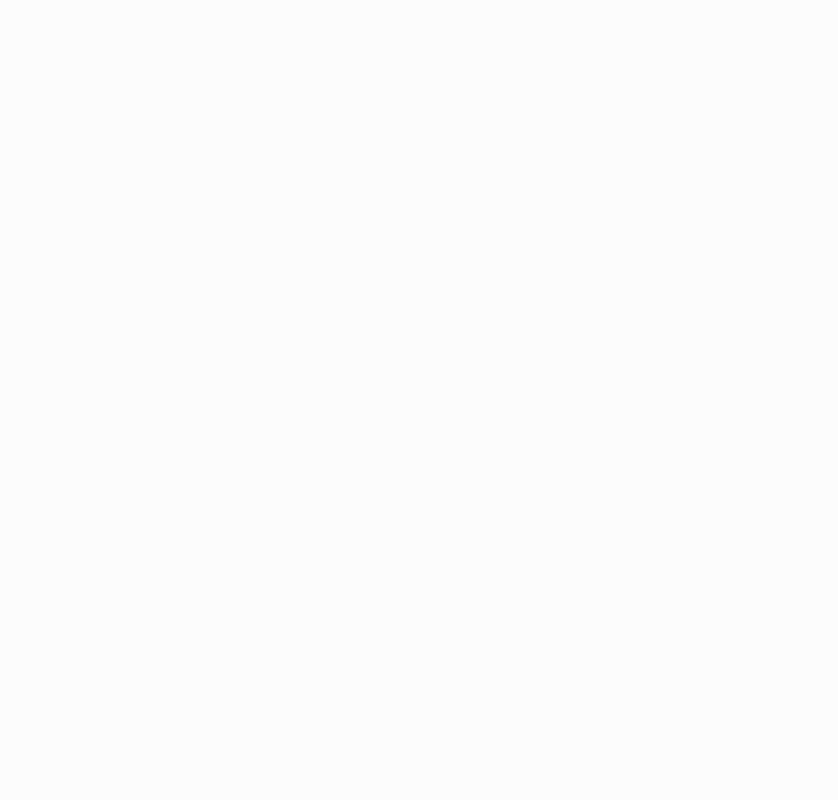
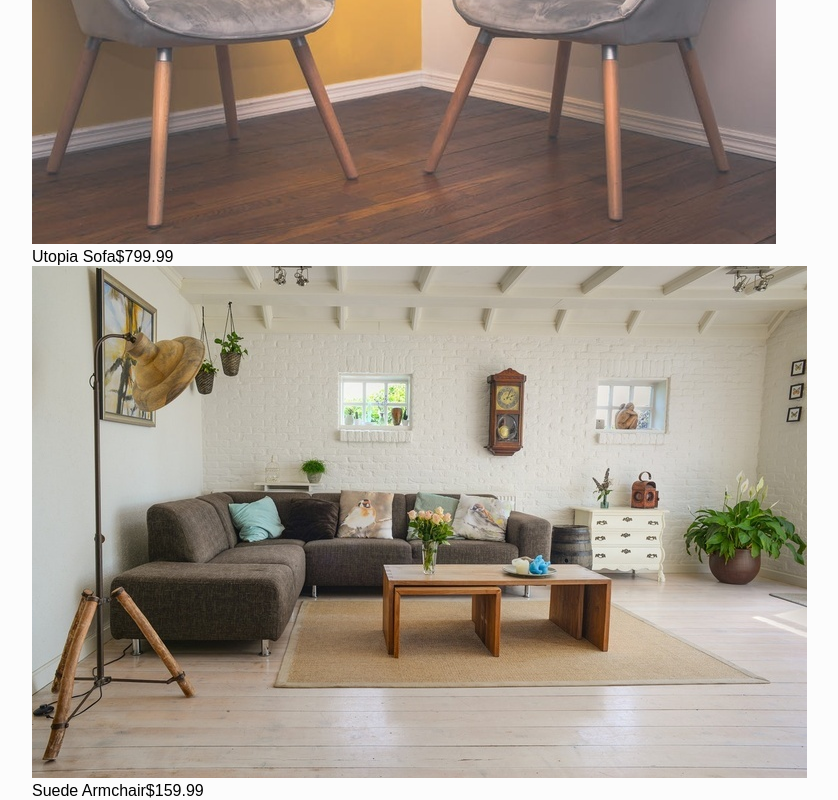
Before and after one commit to sasanedicbn/Home-Heaven-e-commerce, a React (Vite) app: page / in a window 1280 px wide. Shown: the part 2115-2915 px from the top of the page, without its empty margins (8-846 px from the left). Before the commit the page ends 1865 px from the top, so only its background shows below. Built offline with nearby package versions, Linux system fonts and the light colour scheme.

Commit message:
Create more code

```diff
--- a/src/components/FeaturedItem.tsx
+++ b/src/components/FeaturedItem.tsx
@@ -1,10 +1,10 @@
-const FeaturedItem = ({name,price}) => {
+const FeaturedItem = ({name,price,img}) => {
     return(
         <div className="container-featured-items">
         <article className="featured-product-card">
          <div className="featured-product-image">
              <a href='/'>
-                 <img src="public/FeturedProducts/product-1.jpeg" alt="featured-product"/>
+                 <img src={img} alt="featured-product"/>
              </a>
          </div>
          <div className="featured-product-description">
--- a/src/pages/FeaturedProducts.tsx
+++ b/src/pages/FeaturedProducts.tsx
@@ -7,8 +7,10 @@ const FeaturedProducts = () => {
           <div className="featured-header">
            <h3 className="featured-header-title">FEATURED PRODUCTS</h3>
            <h4 className="featured-header-description">The art of modern living unlocked.</h4>
-          </div>"
-           <FeaturedItem  name="Sofa Set" price="$1,299.99"/>
+          </div>
+           <FeaturedItem  name="Sofa Set" price="$1,299.99" img="public/FeturedProducts/product-1.jpeg"/>
+           <FeaturedItem  name="Utopia Sofa" price="$799.99" img="public/FeturedProducts/product-16.jpeg"/>
+           <FeaturedItem  name="Suede Armchair" price="$159.99" img="public/FeturedProducts/product-17.jpeg"/>
          </div>
         </section>
     )
```
Also changed, not shown: public/FeturedProducts/product-16.jpeg (added), public/FeturedProducts/product-17.jpeg (added).
